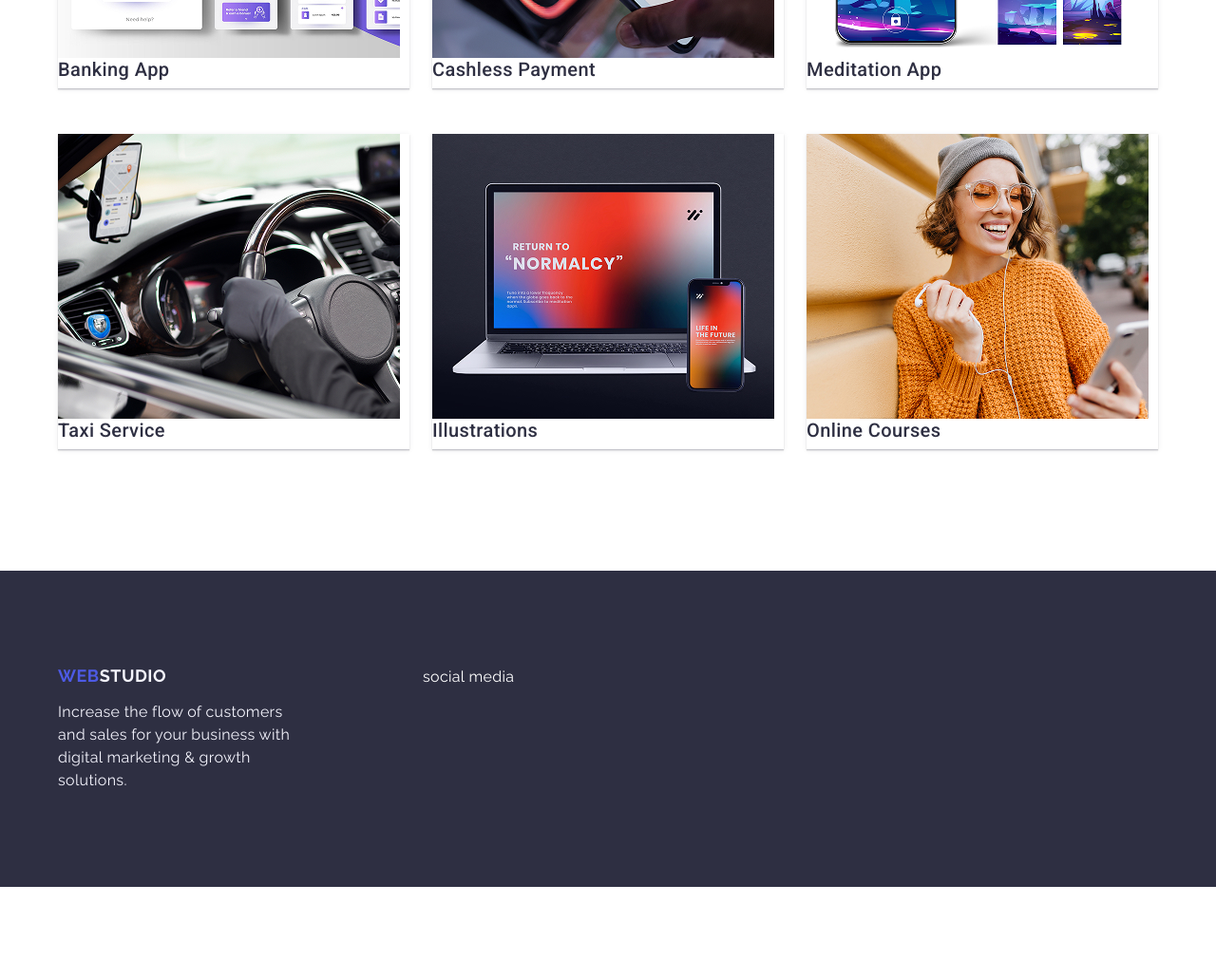
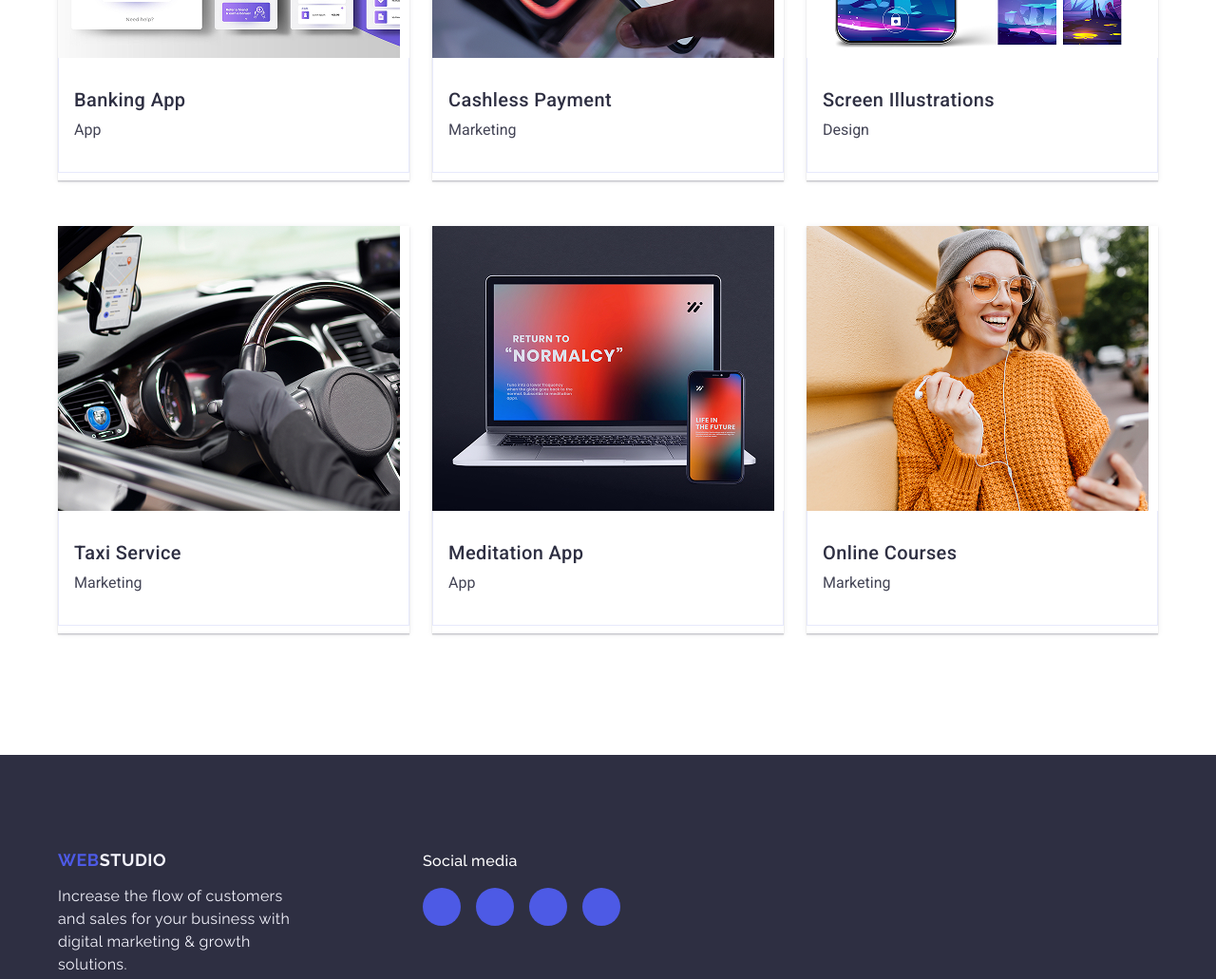
Before and after one commit to ayktshnbs/goit-markup-hw-04, a plain HTML site: page index.html in a window 1280 px wide. Shown: the part 2500-3531 px from the top of the page at 95% size. Before the commit the page ends 3434 px from the top, so only its background shows below. Drawn offline with nearby package versions, Linux system fonts and the light colour scheme.

Commit message:
footer updates

```diff
--- a/css/styles.css
+++ b/css/styles.css
@@ -363,8 +363,8 @@ ol, ul  {
 .section_our_portfolio{
     padding : 120px 0;
 }
-.section_our_portfolio
-.container{
+
+.section_our_portfolio >.container{
     margin-bottom: 8px;
 }
 .portfolio-list{
@@ -372,16 +372,18 @@ ol, ul  {
     flex-wrap:wrap;
     gap: 24px;
     row-gap:48px;
+
 }
 .portfolio-list-item{
     flex: 1;
     background-color: #ffffff;
     flex-basis: calc((100% - 72px) / 4);
-    box-shadow: 0px 1px 6px rgba(46, 47, 66, 0.08),
-                0px 1px 1px rgba(46, 47, 66, 0.16),
-                 0px 2px 1px rgba(46, 47, 66, 0.08);
+    box-shadow: 0px 1px 6px rgba(46, 47, 66, 0.08), 0px 1px 1px rgba(46, 47, 66, 0.16), 0px 2px 1px rgba(46, 47, 66, 0.08);
     transition: box-shadow 250ms cubic-bezier(0.4, 0, 0.2, 1);
+
 }
+
+
 
 .portfolio-title{
     line-height: 1.11;
@@ -398,16 +400,18 @@ ol, ul  {
     letter-spacing: 0.02em;
     margin-bottom: 8px;
 }
-.portfolio-item-wrap:hover{
+.portfolio-list-item:hover{
     .portfolio-content{
         transform: translateY(0%);
     }
 
 }
-.portfolio-content {
+.portfolio-list-item:hover{
+    box-shadow: 0px 1px 6px rgba(46, 47, 66, 0.08), 0px 1px 1px rgba(46, 47, 66, 0.16), 0px 2px 1px rgba(46, 47, 66, 0.08);
+}
+    .portfolio-content {
     letter-spacing: 0.02em;
     position: absolute;
-    left: 0;
     top:0;
     width: 100%;
     height: 100%;
@@ -427,8 +431,16 @@ ol, ul  {
     overflow: hidden;
 }
 
-.porfolio-info{
+.portfolio-info{
+    padding: 32px 16px;
+    border: 1px solid #e7e9fc;
+    border-top:none;
+    margin-bottom: 8px;
 
+}
+.porfolio-sub-content{
+    letter-spacing: 0.02em;
+   margin-bottom:
 }
 /*FOOTER*/
 footer{
@@ -473,7 +485,7 @@ footer{
 
 }
 .footer-social-media-text{
-    font-weight: 500px;
+    font-weight: 500;
     font-size: 16px;
     line-height: 1.5;
     letter-spacing: 0.02em;
@@ -493,7 +505,7 @@ footer{
 .footer-social-media-link{
     width: 100%;
     height: 100%;
-    background-color: 4d5ae5;
+    background-color: #4d5ae5;
     border-radius: 50%;
     display: flex;
     align-items: center;
@@ -507,7 +519,7 @@ footer{
     background-color: #31d0aa;
 }
 .footer-social-media-icon{
-    width: 24px;
-    height: 24px;
+    width: 24;
+    height: 24;
     fill: #F4F4FD;
 }
--- a/index.html
+++ b/index.html
@@ -319,6 +319,8 @@
               </div>
               <div class="portfolio-info">
                 <h3 class="portfolio-sub-title">Banking App</h3>
+                <p class="portfolio-sub-content">
+                 App </p>
               </div>
             </li>
             <li class="portfolio-list-item">
@@ -337,6 +339,8 @@
               </div>
               <div class="portfolio-info">
                 <h3 class="portfolio-sub-title">Cashless Payment</h3>
+                <p class="portfolio-sub-content">
+                  Marketing</p>
               </div>
             </li>
             <li class="portfolio-list-item">
@@ -354,7 +358,9 @@
                 </p>
               </div>
               <div class="portfolio-info">
-                <h3 class="portfolio-sub-title">Meditation App</h3>
+                <h3 class="portfolio-sub-title">Screen Illustrations</h3>
+                <p class="portfolio-sub-content">
+                  Design</p>
               </div>
             </li>
             <li class="portfolio-list-item">
@@ -373,6 +379,8 @@
               </div>
               <div class="portfolio-info">
                 <h3 class="portfolio-sub-title">Taxi Service</h3>
+                <p class="portfolio-sub-content">
+                  Marketing</p>
               </div>
             </li>
             <li class="portfolio-list-item">
@@ -390,7 +398,9 @@
                 </p>
               </div>
               <div class="portfolio-info">
-                <h3 class="portfolio-sub-title">Illustrations</h3>
+                <h3 class="portfolio-sub-title">Meditation App</h3>
+                <p class="portfolio-sub-content">
+                   App</p>
               </div>
             </li>
             <li class="portfolio-list-item">
@@ -409,6 +419,8 @@
               </div>
               <div class="portfolio-info">
                 <h3 class="portfolio-sub-title">Online Courses</h3>
+                <p class="portfolio-sub-content">
+                  Marketing</p>
               </div>
             </li>
           </ul>
@@ -428,7 +440,7 @@
                  </p>
                  </div>
                  <div class="footer-social-media">
-                      <p class="footer-social-media-text">social media</p>
+                      <p class="footer-social-media-text">Social media</p>
                       <ul class="footer-social-media-list">
                            <li class="footer-social-media-item">
                                 <a href="" class="footer-social-media-link">
```
